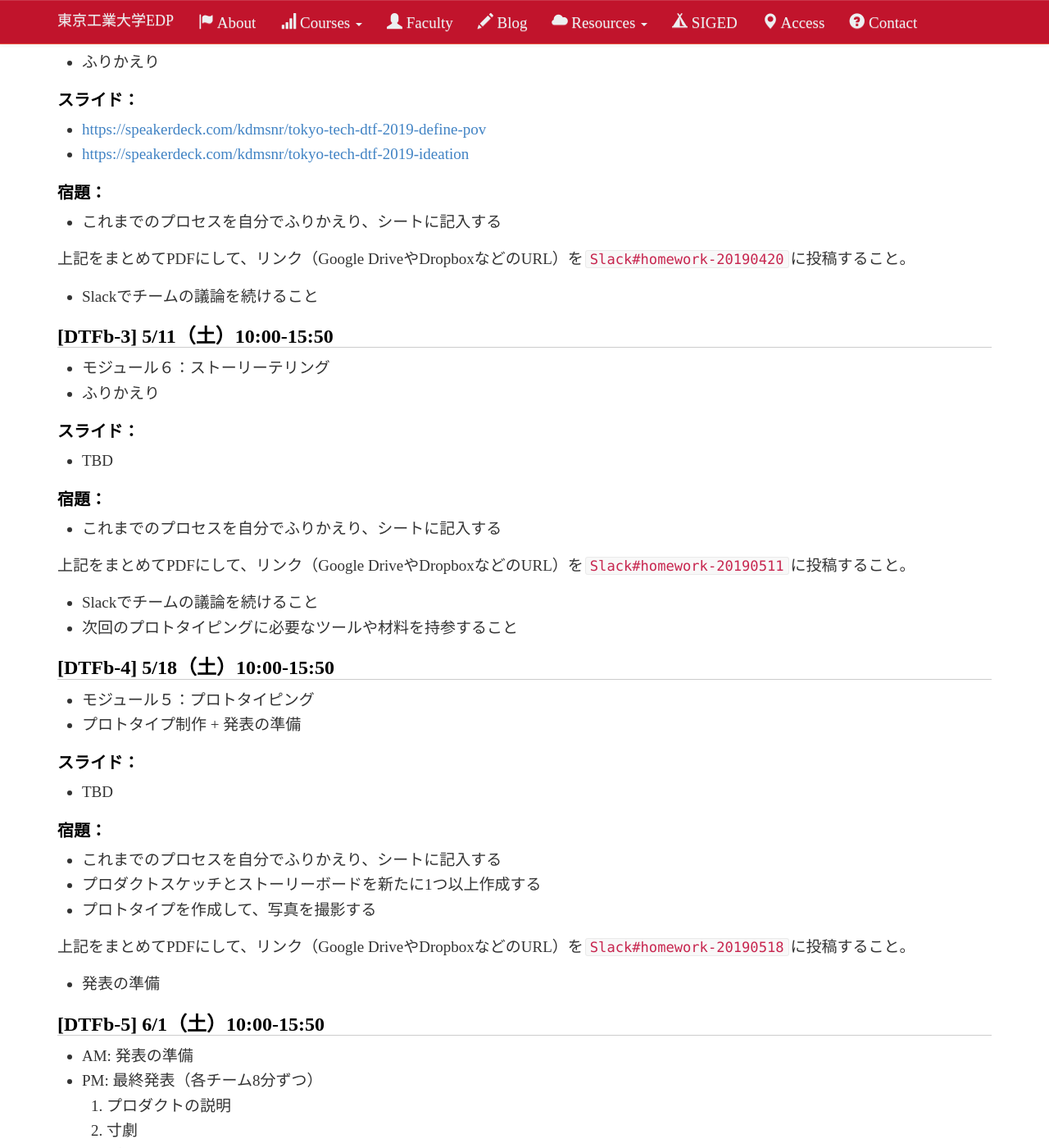
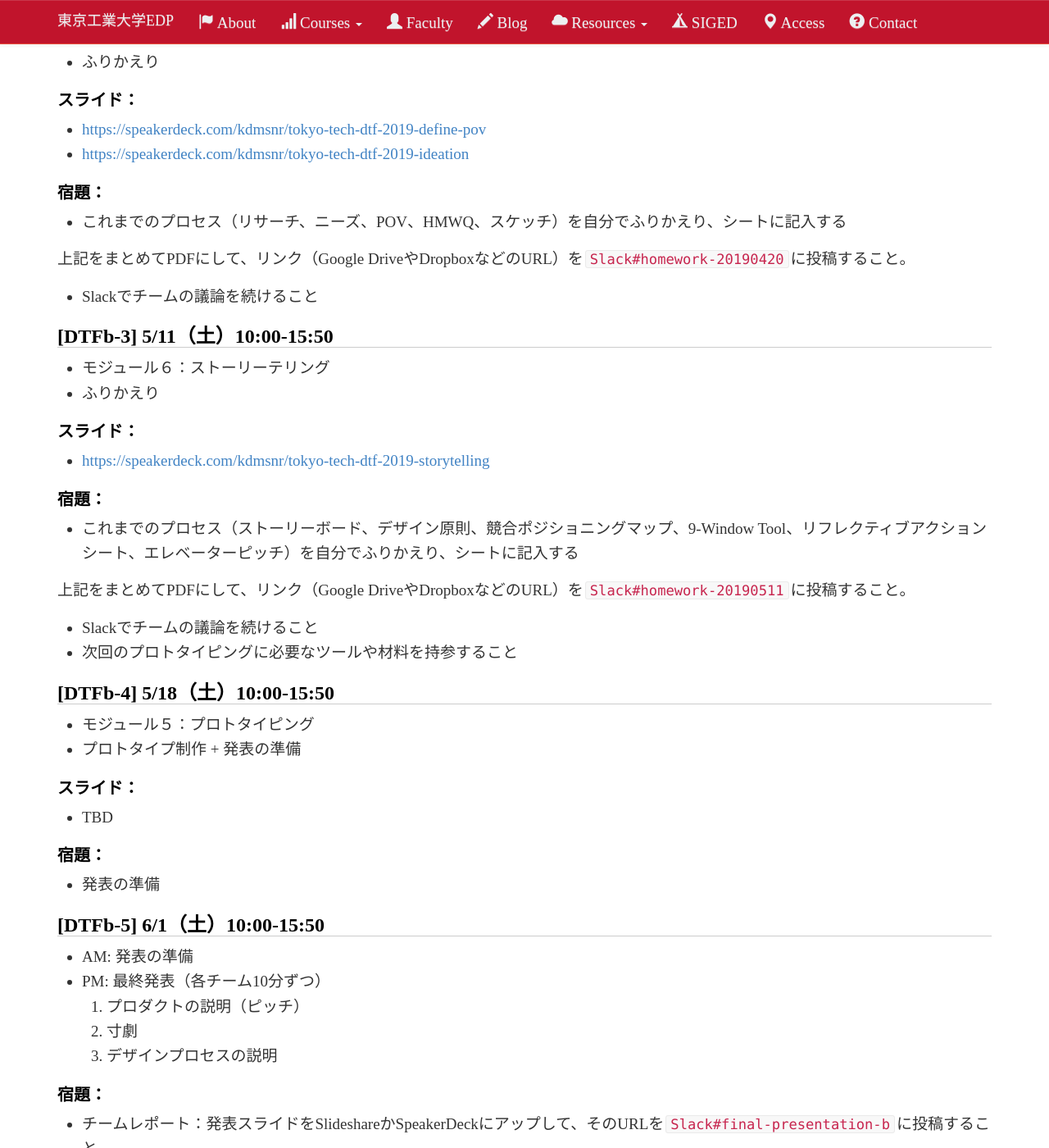
Before and after one commit to titech-edp/titech-edp.github.io, a Jekyll site: the page built from 2019-dtf-b/index.md, in a window 1280 px wide and 1400 px high, scrolled down 1645 px. Shown: the whole window at 82% size. Built offline with Jekyll 4.4.1, drawn with Linux system fonts in a browser that asks for light colours; nearby versions of some CDN libraries; library files that are not in the unit come from our copies; some of the changed text lies outside the part shown.

Commit message:
Update dtf

```diff
--- a/2019-dtf-b/index.md
+++ b/2019-dtf-b/index.md
@@ -57,7 +57,7 @@ title: 2019年度「デザイン思考基礎b」
 
 ### 宿題：
 
-- これまでのプロセスを自分でふりかえり、シートに記入する
+- これまでのプロセス（リサーチ、ニーズ、POV、HMWQ、スケッチ）を自分でふりかえり、シートに記入する
 
 上記をまとめてPDFにして、リンク（Google DriveやDropboxなどのURL）を``Slack#homework-20190420``に投稿すること。
 
@@ -70,11 +70,11 @@ title: 2019年度「デザイン思考基礎b」
 
 ### スライド：
 
-- TBD
+- <https://speakerdeck.com/kdmsnr/tokyo-tech-dtf-2019-storytelling>
 
 ### 宿題：
 
-- これまでのプロセスを自分でふりかえり、シートに記入する
+- これまでのプロセス（ストーリーボード、デザイン原則、競合ポジショニングマップ、9-Window Tool、リフレクティブアクションシート、エレベーターピッチ）を自分でふりかえり、シートに記入する
 
 上記をまとめてPDFにして、リンク（Google DriveやDropboxなどのURL）を``Slack#homework-20190511``に投稿すること。
 
@@ -92,26 +92,20 @@ title: 2019年度「デザイン思考基礎b」
 
 ### 宿題：
 
-- これまでのプロセスを自分でふりかえり、シートに記入する
-- プロダクトスケッチとストーリーボードを新たに1つ以上作成する
-- プロトタイプを作成して、写真を撮影する
-
-上記をまとめてPDFにして、リンク（Google DriveやDropboxなどのURL）を``Slack#homework-20190518``に投稿すること。
-
 - 発表の準備
 
 ## [DTFb-5] 6/1（土）10:00-15:50
 
 - AM: 発表の準備
-- PM: 最終発表（各チーム8分ずつ）
-  1. プロダクトの説明
+- PM: 最終発表（各チーム10分ずつ）
+  1. プロダクトの説明（ピッチ）
   2. 寸劇
   3. デザインプロセスの説明
 
 ### 宿題：
 
-- 個人レポート：Google Formから提出（後ほど指示します）
 - チームレポート：発表スライドをSlideshareかSpeakerDeckにアップして、そのURLを``Slack#final-presentation-b``に投稿すること。
+- 個人レポート：Google Formから提出
 
 # 発表スライド
 
```
Also changed, not shown: other parts of 2019-dtf-b/index.md (+1 -1 lines), 2019-dtf-a/index.md (+12 -13 lines).
